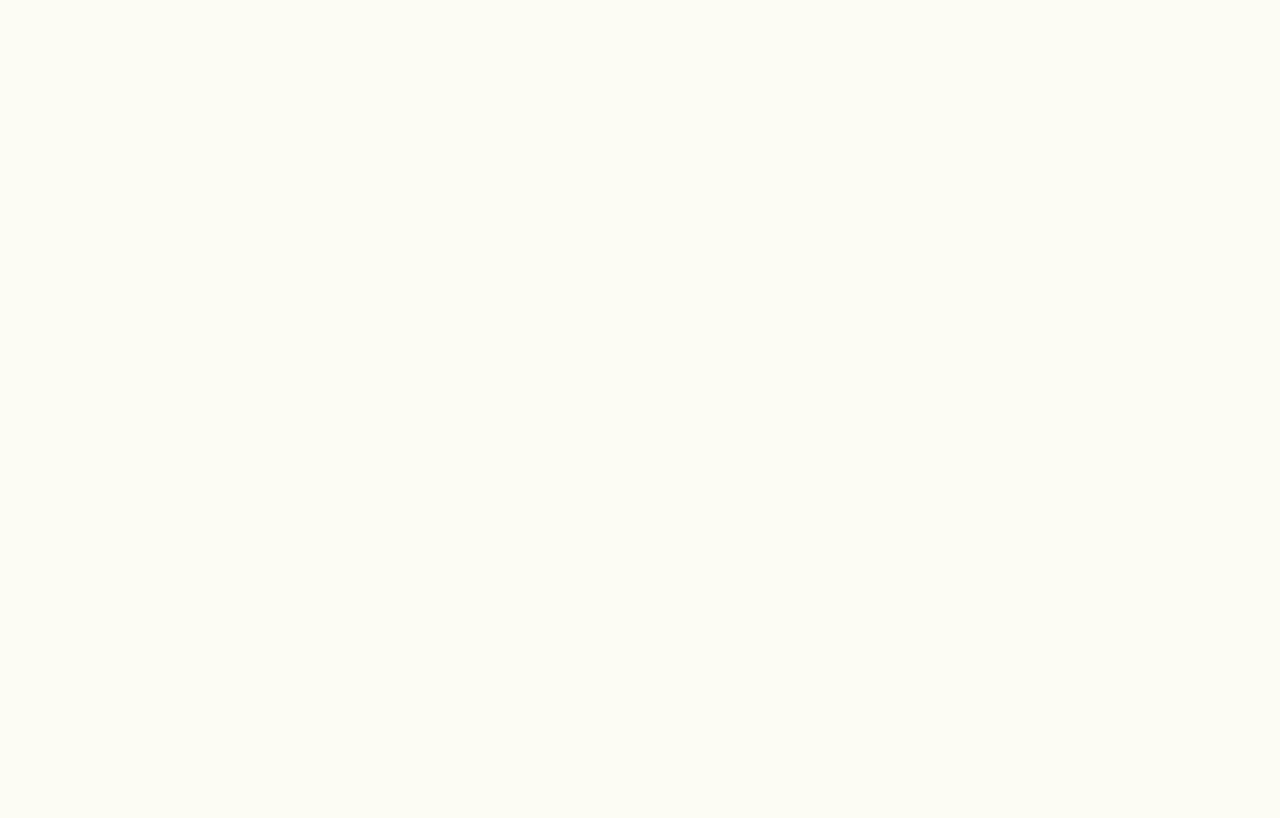
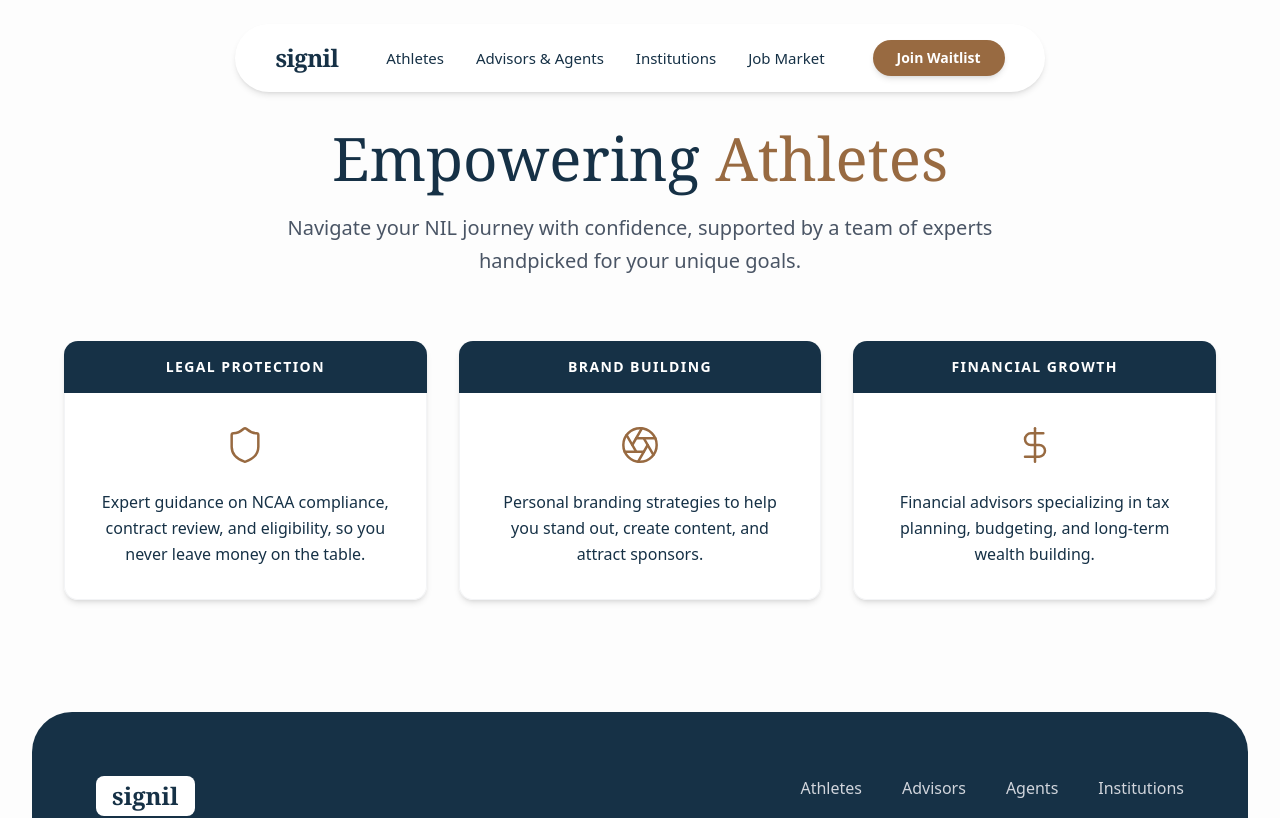
Before and after one commit to bilals2008/signil, a React (Vite) app in the folder client/: page /athletes in a window 1280 px wide. Before the commit this address had no page. Shown: the top 818 px of the page. Built offline with nearby package versions, Linux system fonts and the light colour scheme.

Commit message:
add AthletesPage.jsx hero section

```diff
--- a/client/src/App.jsx
+++ b/client/src/App.jsx
@@ -1,20 +1,18 @@
 // File: client/src/App.jsx
-import HomePage from '@/pages/Home/HomePage'
-import React from 'react'
-import { BrowserRouter, Route, Routes } from 'react-router-dom'
+import React from 'react';
+import { BrowserRouter as Router, Routes, Route } from 'react-router-dom';
+import HomePage from './pages/Home/HomePage';
+import AthletesPage from './pages/Athletes/AthletesPage';
 
-const App = () => {
+function App() {
   return (
-    <>
-      <BrowserRouter>
-        <Routes>
-          <Route path='/'>
-            <Route index element={<HomePage />} />
-          </Route>
-        </Routes>
-      </BrowserRouter>
-    </>
-  )
+    <Router>
+      <Routes>
+        <Route path="/" element={<HomePage />} />
+        <Route path="/athletes" element={<AthletesPage />} />
+      </Routes>
+    </Router>
+  );
 }
 
 export default App
--- /dev/null
+++ b/client/src/pages/Athletes/AthletesPage.jsx
@@ -0,0 +1,78 @@
+import React from 'react';
+import Navbar from '@/components/layout/Navbar';
+import Footer from '@/components/layout/Footer';
+import { Shield, Aperture, DollarSign } from 'lucide-react';
+
+const features = [
+    {
+        icon: Shield,
+        title: "LEGAL PROTECTION",
+        description: "Expert guidance on NCAA compliance, contract review, and eligibility, so you never leave money on the table."
+    },
+    {
+        icon: Aperture,
+        title: "BRAND BUILDING",
+        description: "Personal branding strategies to help you stand out, create content, and attract sponsors."
+    },
+    {
+        icon: DollarSign,
+        title: "FINANCIAL GROWTH",
+        description: "Financial advisors specializing in tax planning, budgeting, and long-term wealth building."
+    }
+];
+
+const AthletesPage = () => {
+    return (
+        <div className="min-h-screen w-full bg-[#fdfdfd] flex flex-col font-sans">
+            <Navbar />
+
+            {/* Hero Section */}
+            <div className="pt-32 pb-20 px-4 sm:px-6 lg:px-8 flex flex-col items-center">
+                <div className="max-w-6xl w-full flex flex-col items-center gap-16">
+
+                    {/* Header */}
+                    <div className="text-center space-y-6 max-w-3xl">
+                        <h1 className="text-5xl md:text-6xl font-serif font-medium text-[#163146]">
+                            Empowering <span className="text-[#986a41]">Athletes</span>
+                        </h1>
+                        <p className="text-gray-600 text-lg md:text-xl font-light leading-relaxed">
+                            Navigate your NIL journey with confidence, supported by a team of experts handpicked for your unique goals.
+                        </p>
+                    </div>
+
+                    {/* Cards Grid */}
+                    <div className="grid grid-cols-1 md:grid-cols-3 gap-8 w-full">
+                        {features.map((feature, idx) => (
+                            <div key={idx} className="flex flex-col rounded-xl overflow-hidden shadow-md bg-white">
+
+                                {/* Card Header (Dark Navy) */}
+                                <div className="bg-[#163146] py-4 flex items-center justify-center">
+                                    <span className="text-white font-bold text-sm tracking-widest uppercase">
+                                        {feature.title}
+                                    </span>
+                                </div>
+
+                                {/* Card Body (White) */}
+                                <div className="p-8 flex flex-col items-center text-center gap-6 h-full border border-t-0 border-gray-100 rounded-b-xl">
+                                    {/* Icon */}
+                                    <feature.icon className="w-10 h-10 text-[#986a41] stroke-[1.5]" />
+
+                                    {/* Description */}
+                                    <p className="text-[#163146] text-base leading-relaxed font-light">
+                                        {feature.description}
+                                    </p>
+                                </div>
+
+                            </div>
+                        ))}
+                    </div>
+
+                </div>
+            </div>
+
+            <Footer />
+        </div>
+    );
+};
+
+export default AthletesPage;
```
